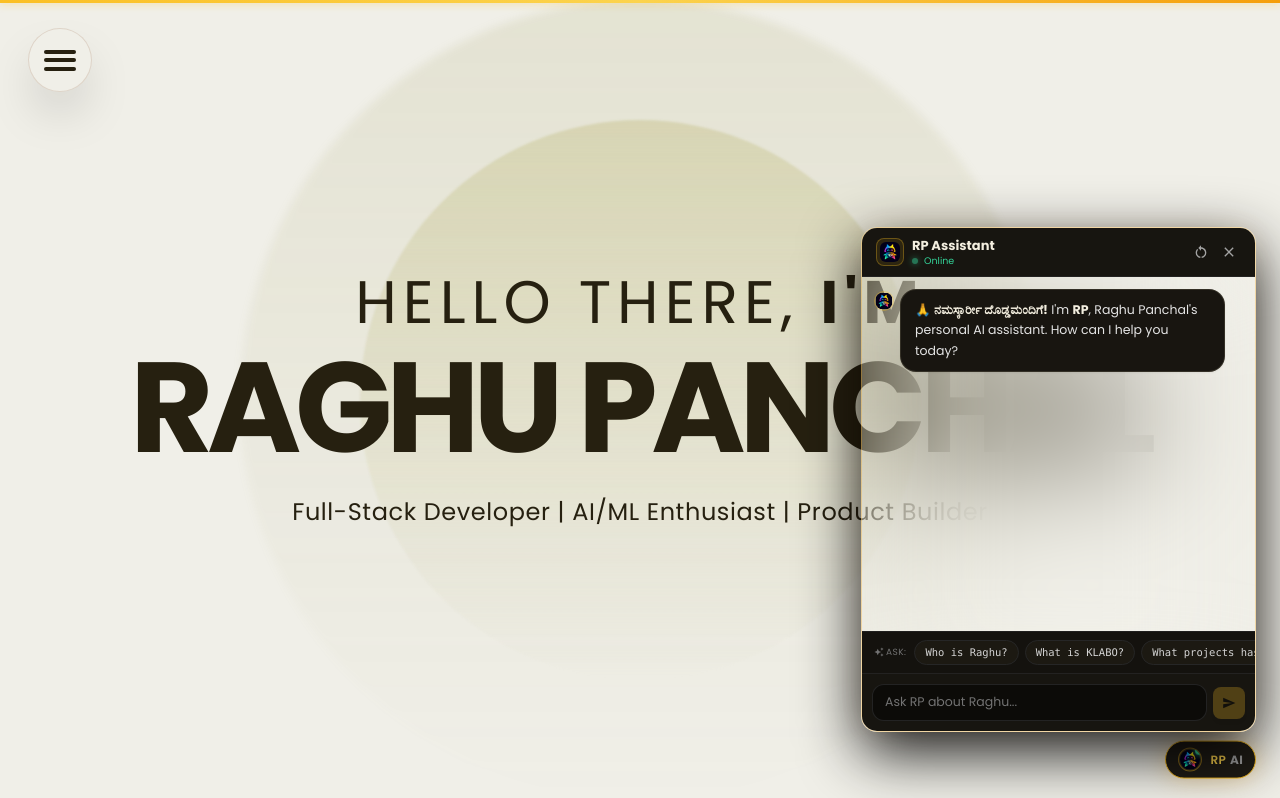
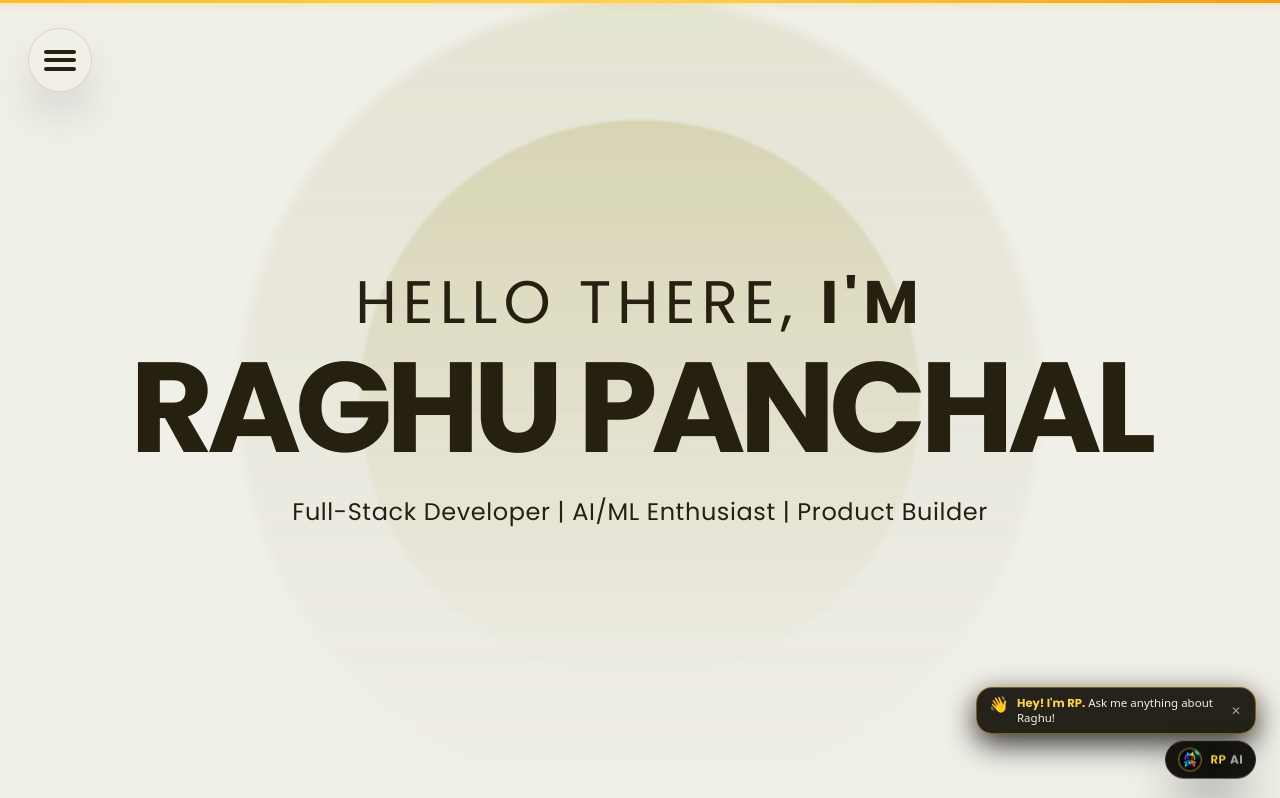
Before and after one commit to Raghupanchal/Raghupanchal-portfolio, a React (Vite) app: page / in a window 1280 px wide. Shown: the top 798 px of the page. Built offline with nearby package versions, Linux system fonts and the light colour scheme.

Commit message:
feat: show sleek teaser greeting bubble after 2s that auto-disappears after 5s without blocking screen

```diff
--- a/src/components/RPAssistant.jsx
+++ b/src/components/RPAssistant.jsx
@@ -149,6 +149,7 @@ const RPAssistant = () => {
   ];
 
   const [isOpen, setIsOpen] = useState(false);
+  const [showTeaser, setShowTeaser] = useState(false);
   const [input, setInput] = useState('');
   const [isTyping, setIsTyping] = useState(false);
   const [statusMessage, setStatusMessage] = useState('');
@@ -168,14 +169,20 @@ const RPAssistant = () => {
     }
   }, [messages, isTyping, isOpen, statusMessage]);
 
-  // Auto-popup chatbot after 2 seconds on initial page visit for easy user discovery
+  // Non-intrusive teaser greeting: pops up after 2s, auto-disappears after 5s if user does not interact
   useEffect(() => {
-    const timer = setTimeout(() => {
-      setIsOpen(true);
-      setTimeout(scrollToBottom, 200);
+    const showTimer = setTimeout(() => {
+      setShowTeaser(true);
     }, 2000);
 
-    return () => clearTimeout(timer);
+    const hideTimer = setTimeout(() => {
+      setShowTeaser(false);
+    }, 7000);
+
+    return () => {
+      clearTimeout(showTimer);
+      clearTimeout(hideTimer);
+    };
   }, []);
 
   const handleClose = () => {
@@ -300,11 +307,50 @@ const RPAssistant = () => {
 
   return (
     <>
-      {/* Floating RP Trigger Button (Bottom Right) */}
-      <div className="fixed bottom-3 sm:bottom-5 right-3 sm:right-6 z-50">
+      {/* Floating RP Trigger Button & Auto-Disappearing Teaser (Bottom Right) */}
+      <div className="fixed bottom-3 sm:bottom-5 right-3 sm:right-6 z-50 flex flex-col items-end gap-2">
+        {/* Animated Teaser Bubble (Pops up after 2s, auto-dismisses after 5s) */}
+        <AnimatePresence>
+          {showTeaser && !isOpen && (
+            <motion.div
+              initial={{ opacity: 0, y: 10, scale: 0.9 }}
+              animate={{ opacity: 1, y: 0, scale: 1 }}
+              exit={{ opacity: 0, y: 10, scale: 0.9 }}
+              transition={{ duration: 0.28, ease: [0.16, 1, 0.3, 1] }}
+              onClick={() => {
+                setIsOpen(true);
+                setShowTeaser(false);
+                setTimeout(scrollToBottom, 150);
+              }}
+              className="cursor-pointer max-w-[260px] sm:max-w-[280px] bg-[#1a1711]/95 backdrop-blur-xl border border-amber-400/40 rounded-2xl px-3 py-2 text-xs shadow-[0_10px_30px_rgba(0,0,0,0.8),0_0_15px_rgba(245,158,11,0.15)] flex items-center justify-between gap-2 group hover:border-amber-400 transition-all select-none"
+            >
+              <div className="flex items-center gap-2">
+                <span className="text-base animate-bounce">👋</span>
+                <p className="text-[#F3EEDF] text-[11px] sm:text-[11.5px] font-sans leading-tight">
+                  <span className="font-bold text-amber-300">Hey! I&apos;m RP.</span> Ask me anything about Raghu!
+                </p>
+              </div>
+              <button
+                type="button"
+                onClick={(e) => {
+                  e.stopPropagation();
+                  setShowTeaser(false);
+                }}
+                className="text-neutral-400 hover:text-rose-400 text-xs p-0.5 transition-colors"
+                title="Dismiss"
+              >
+                ✕
+              </button>
+            </motion.div>
+          )}
+        </AnimatePresence>
+
         <motion.button
           type="button"
-          onClick={handleToggle}
+          onClick={() => {
+            setShowTeaser(false);
+            handleToggle();
+          }}
           animate={{ y: [0, -3, 0] }}
           transition={{ duration: 3.5, repeat: Infinity, ease: 'easeInOut' }}
           whileHover={{ scale: 1.06 }}
```
